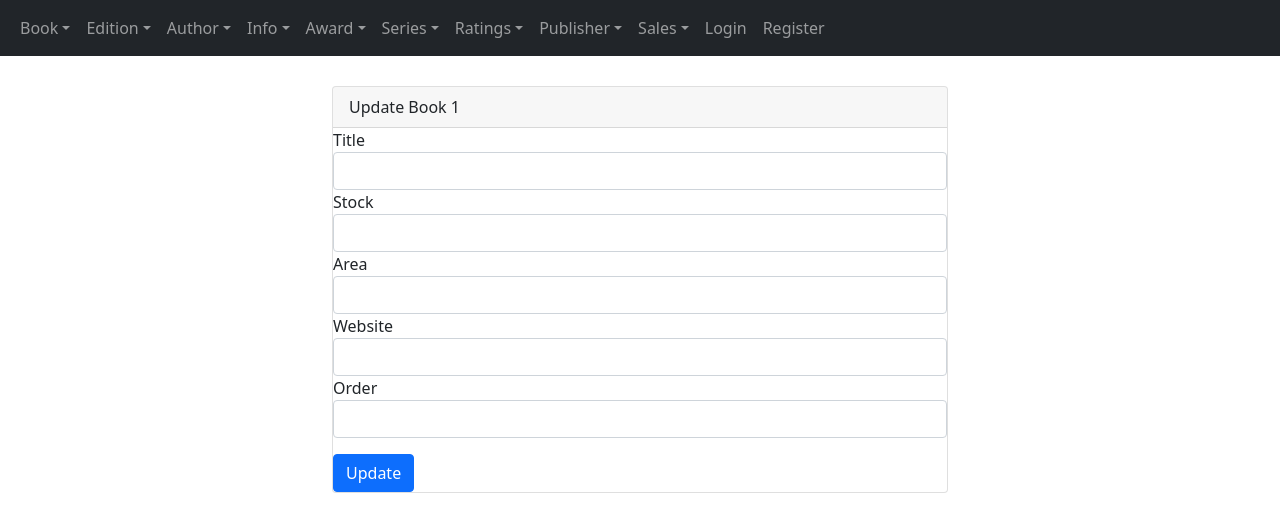
After one commit to esadakcam/BookshopProject, a Flask app: a page that uses templates/book/update_book.html in a window 1280 px wide. The commit adds this page. Shown: the top 532 px of the page. Run offline with Flask 2, Linux system fonts and the light colour scheme.

Commit message:
update book is implemented

```diff
--- a/server.py
+++ b/server.py
@@ -8,7 +8,7 @@ from LoginForm import LoginForm
 from functools import wraps
 
 
-# TODO: Flash message content,  update delete books
+# TODO: DELETE BOOKS PRAGMA ACIVATE
 app = Flask(__name__)
 db = Database("Bookshop.db")
 
@@ -45,6 +45,22 @@ def unregister():
 @app.route("/")
 def index():
     return render_template("index.html")
+
+
+@app.route("/book/update_book<string:key>", methods=["GET", "POST"])
+def update_book(key):
+    if request.method == "POST":
+        website = request.form["website"]
+        area = request.form["area"]
+        stock = request.form["stock"]
+        title = request.form["title"]
+        order = request.form["order"]
+
+        message = db.update_book(
+            str(key), str(website), str(area), str(stock), str(title), str(order)
+        )
+        flash(message)
+    return render_template("./book/update_book.html", bookId=key)
 
 
 @app.route("/register", methods=["GET", "POST"])
--- a/templates/author/update_author.html
+++ b/templates/author/update_author.html
@@ -38,7 +38,7 @@ Update Author
                     <input type="number" class="form-control" name="hrs">
 
                 </div>
-                <button type="submit" class="btn btn-primary">Update</button>
+                <button type="submit" class="btn btn-primary mt-3">Update</button>
             </form>
         </div>
     </div>
--- a/templates/book/show_books.html
+++ b/templates/book/show_books.html
@@ -59,7 +59,7 @@ Show Books
                     {%endif%}
                     <div class="d-flex justify-content-between">
                         <div>Book Id:</div>
-                        <div>{{row["BookID"]}}</div>
+                        <div><a href='/book/update_book{{row["BookID"]}}'>{{row["BookID"]}}</a></div>
                     </div>
                     <div class="d-flex justify-content-between">
                         <div>Web Site:</div>
--- /dev/null
+++ b/templates/book/update_book.html
@@ -0,0 +1,45 @@
+{% extends "layout.html" %}
+
+{% block title %}
+Update Book
+{% endblock %}
+
+{% block Body %}
+<div class="container" style="padding-top: 30px; width: 50%;">
+    <div class="card">
+        <div class="card-header">
+            Update Book {{bookId}}
+        </div>
+        <div class="/book/update_book">
+            <form action="/book/update_book{{bookId}}" method="POST">
+                <div class="form-group">
+                    <label>Title</label>
+                    <input type="text" class="form-control" name="title">
+
+                </div>
+                <div class="form-group">
+                    <label>Stock</label>
+                    <input type="text" class="form-control" name="stock">
+
+                </div>
+                <div class="form-group">
+                    <label>Area</label>
+                    <input type="text" class="form-control" name="area">
+
+                </div>
+                <div class="form-group">
+                    <label>Website </label>
+                    <input type="text" class="form-control" name="website">
+
+                </div>
+                <div class="form-group">
+                    <label>Order</label>
+                    <input type="text" class="form-control" name="order">
+
+                </div>
+                <button style="align-items: center;" type="submit" class="btn btn-primary mt-3">Update</button>
+            </form>
+        </div>
+    </div>
+</div>
+{% endblock %}
```
Also changed, not shown: Database.py (+26 -1 lines), Bookshop.db.
